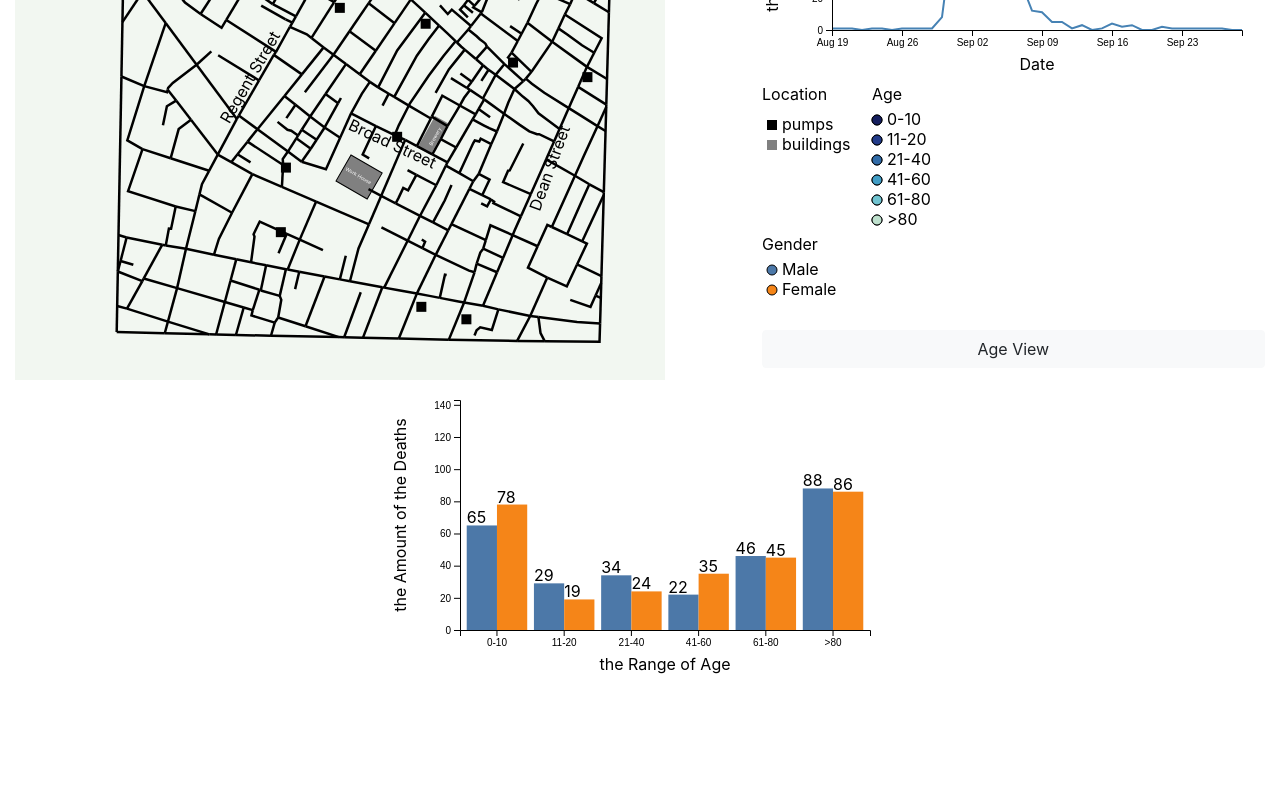
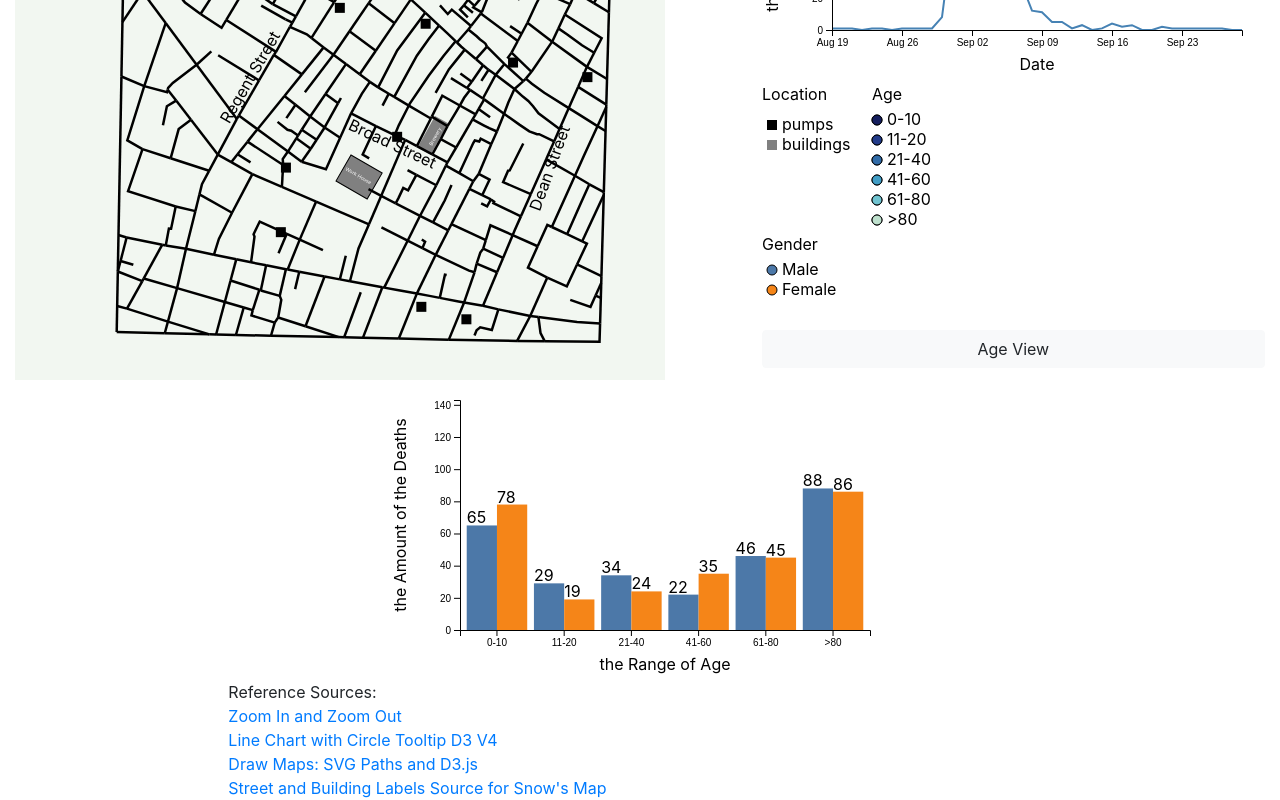
Before and after one commit to dhend/H517Project1, a plain HTML site: page index.html in a window 1280 px wide. Shown: the part 308-1108 px from the top of the page. Before the commit the page ends 988 px from the top, so only its background shows below. Drawn offline with nearby package versions, Linux system fonts and the light colour scheme.

Commit message:
feel almost done

```diff
--- a/index.html
+++ b/index.html
@@ -105,6 +105,39 @@
                     </center>
                 </div>
                 <div class="col-3"></div>
+            </div>
+            <div class="row">
+                <div class="col-2"></div>
+                <div class="col-8">Reference Sources:</div>
+                <div class="col-2"></div>
+            </div>
+            <div class="row">
+                <div class="col-2"></div>
+                <div class="col-8">
+                    <a href="https://bl.ocks.org/iamkevinv/0a24e9126cd2fa6b283c6f2d774b69a2" target="_blank">Zoom In and Zoom Out</a>
+                </div>
+                <div class="col-2"></div>
+            </div>
+            <div class="row">
+                <div class="col-2"></div>
+                <div class="col-8">
+                    <a href="https://bl.ocks.org/alandunning/cfb7dcd7951826b9eacd54f0647f48d3" target="_blank">Line Chart with Circle Tooltip D3 V4</a>
+                </div>
+                <div class="col-2"></div>
+            </div>
+            <div class="row">
+                <div class="col-2"></div>
+                <div class="col-8">
+                    <a href="https://www.dashingd3js.com/svg-paths-and-d3js" target="_blank">Draw Maps: SVG Paths and D3.js</a>
+                </div>
+                <div class="col-2"></div>
+            </div>
+            <div class="row">
+                <div class="col-2"></div>
+                <div class="col-8">
+                    <a href="https://github.com/lindbrook/cholera" target="_blank">Street and Building Labels Source for Snow's Map</a>
+                </div>
+                <div class="col-2"></div>
             </div>
         </div>
         <script type="text/javascript">
@@ -276,15 +309,21 @@
                     .attr("fill",function(){
                         if(i==0){
                             return d3.rgb(21,30,94);
+                            // return "#ffffcc";
                         }else if(i==1){
+                            // return "#c7e9bc";
                             return d3.rgb(34,59,137);
                         }else if(i==2){
+                            // return "#7fcdbb";
                             return d3.rgb(49,107,167);
                         }else if(i==3){
+                            // return "#41b6c4";
                             return d3.rgb(65,157,197);
                         }else if(i==4){
+                            // return "#2c7fb8";
                             return d3.rgb(112,195,208);
                         }else if(i==5){
+                            // return "#253494";
                             return d3.rgb(190,224,205);
                         }
                     });
```
